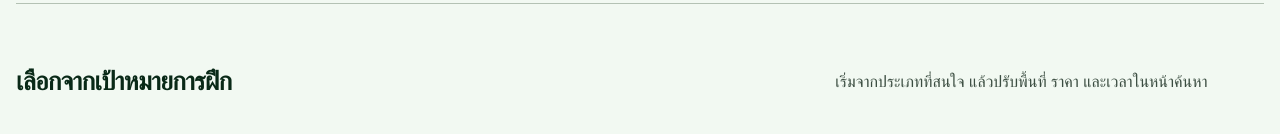
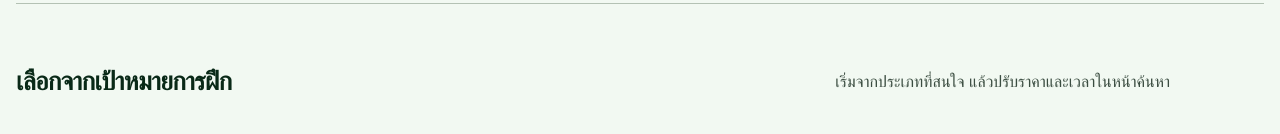
Before and after one commit to Woraphob3938/woraphob-chaiwongkot, a Next.js app: page / in a window 1280 px wide. Shown: the part 445-579 px from the top of the page. Built offline with nearby package versions, Linux system fonts and the light colour scheme; no server answers; a web font is replaced by a local one.

Commit message:
fix: remove stale area copy from homepage

```diff
--- a/components/home-overview.tsx
+++ b/components/home-overview.tsx
@@ -55,7 +55,7 @@ export function HomeOverview({ trainers, trainingTypes, isDemo }: HomeOverviewPr
       <section className="home-training-types" aria-labelledby="training-goals-title">
         <header className="home-section-heading">
           <h2 id="training-goals-title">เลือกจากเป้าหมายการฝึก</h2>
-          <p>เริ่มจากประเภทที่สนใจ แล้วปรับพื้นที่ ราคา และเวลาในหน้าค้นหา</p>
+          <p>เริ่มจากประเภทที่สนใจ แล้วปรับราคาและเวลาในหน้าค้นหา</p>
         </header>
         {trainingTypes.length > 0 ? (
           <ul className="home-training-types__list" aria-label="ประเภทการฝึก">
```
Also changed, not shown: 1 other file (tests, documents, lock files or other folders).
